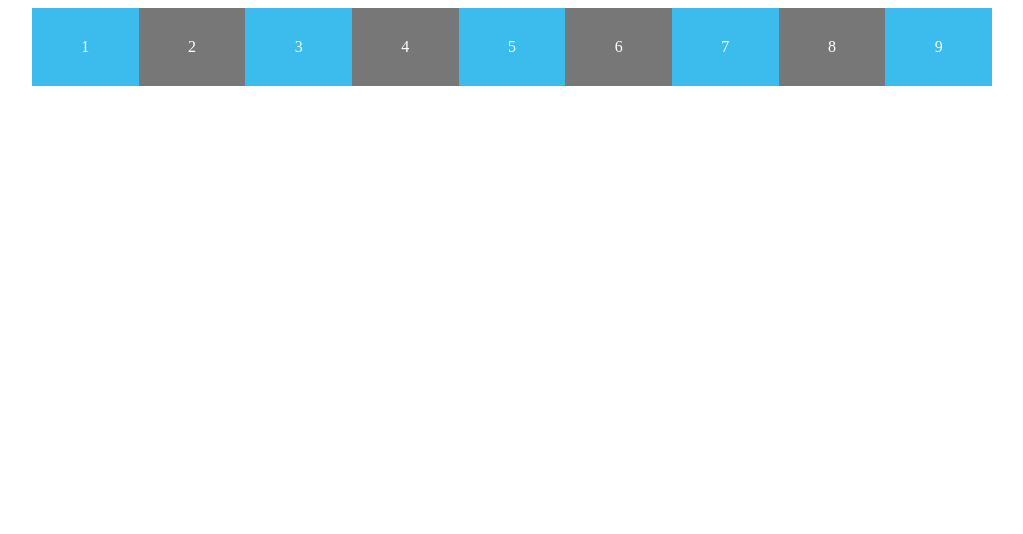
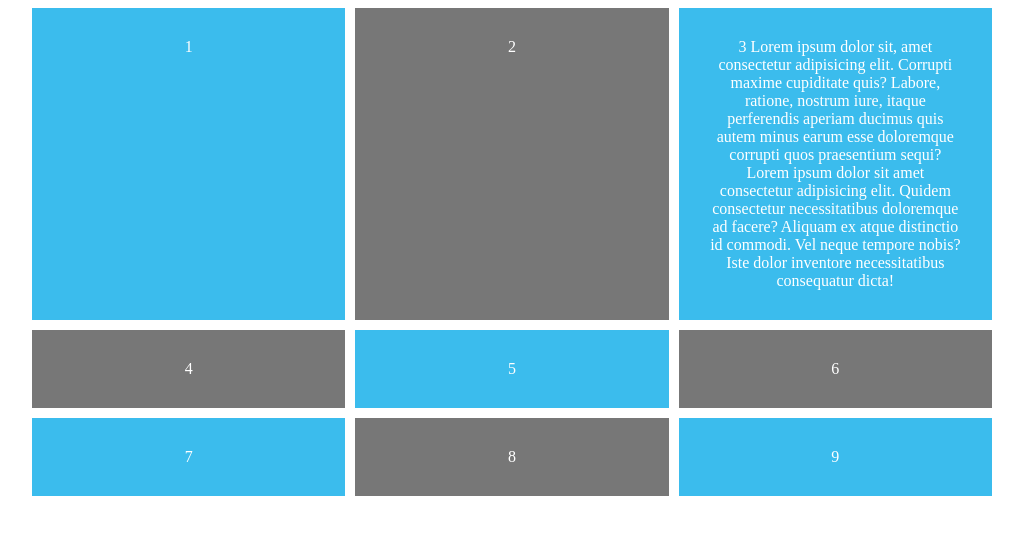
Before and after one commit to tzone85/css-grid, a plain HTML site: page index.html in a window 1280 px wide. Shown: the whole page, without its empty margins (128-1151 px from the left). Drawn offline with Linux system fonts and the light colour scheme.

Commit message:
added some grid row manipulation with gaps in the end.

```diff
--- a/index.html
+++ b/index.html
@@ -16,7 +16,15 @@
             /* grid-template-columns: 30% 20% 50%; */
             /* grid-template-columns: 1fr 2fr 1fr; */
 
-            grid-template-columns: repeat(9, 1fr);
+            grid-template-columns: repeat(3, 1fr); /* 3 columns of 1 fraction each */
+            /* grid-template-rows: repeat(3, minmax(200px, auto)); */  /* seldom need to use this feature coz rows are auto generated with content */
+
+            /* grid-column-gap: 10px;
+            grid-row-gap: 10px; */
+            grid-gap: 10px;         /*  Combining the above two statements into one */
+
+            /* grid-template-rows: 200px 300px 400px 200px; */
+            /* grid-auto-rows: minmax(200px auto); */
             max-width: 960px;
             margin: 0 auto;
         }
@@ -37,7 +45,7 @@
 
 		<div>1</div>
 		<div>2</div>
-		<div>3</div>
+		<div>3 Lorem ipsum dolor sit, amet consectetur adipisicing elit. Corrupti maxime cupiditate quis? Labore, ratione, nostrum iure, itaque perferendis aperiam ducimus quis autem minus earum esse doloremque corrupti quos praesentium sequi? Lorem ipsum dolor sit amet consectetur adipisicing elit. Quidem consectetur necessitatibus doloremque ad facere? Aliquam ex atque distinctio id commodi. Vel neque tempore nobis? Iste dolor inventore necessitatibus consequatur dicta!</div>
 		<div>4</div>
 		<div>5</div>
 		<div>6</div>
```
